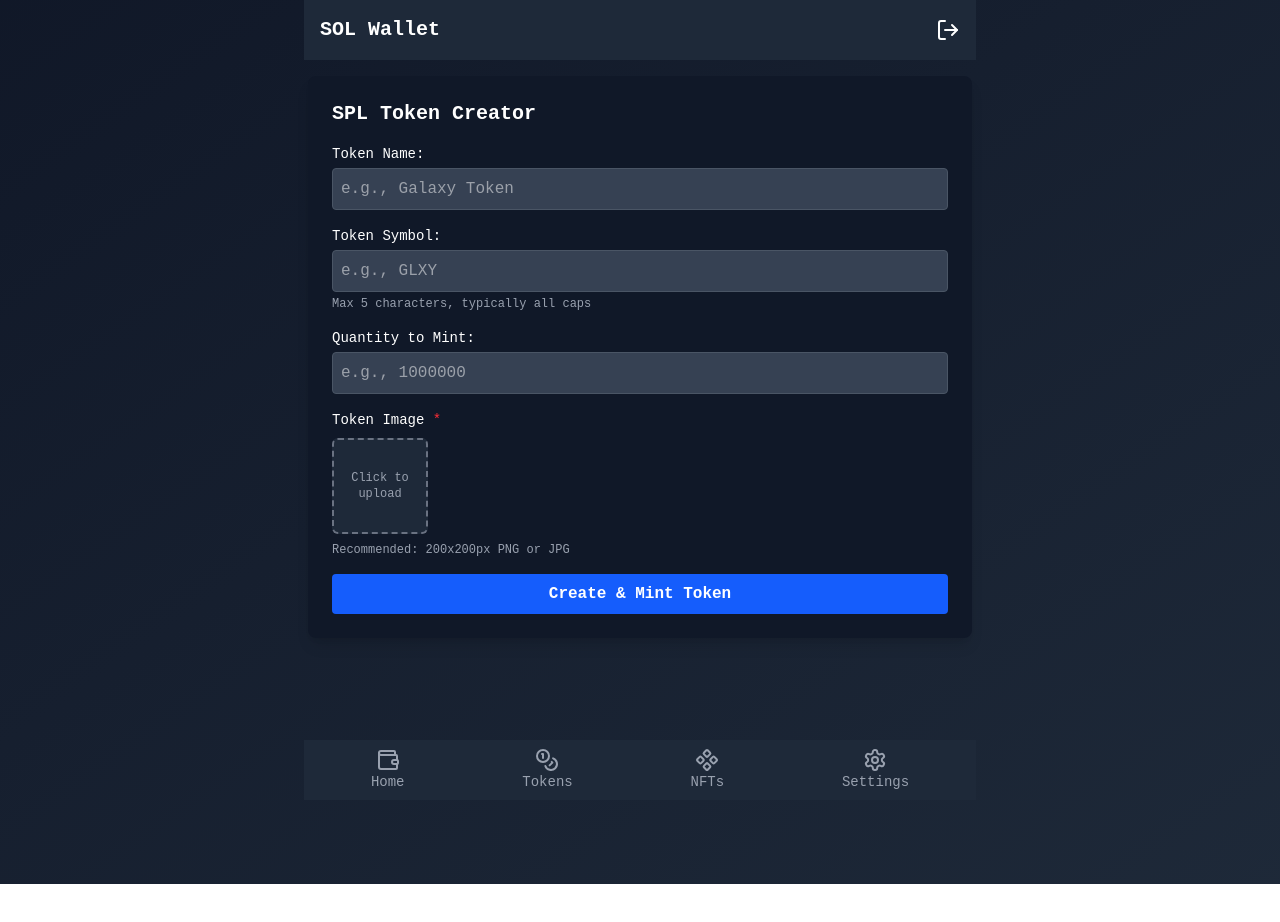
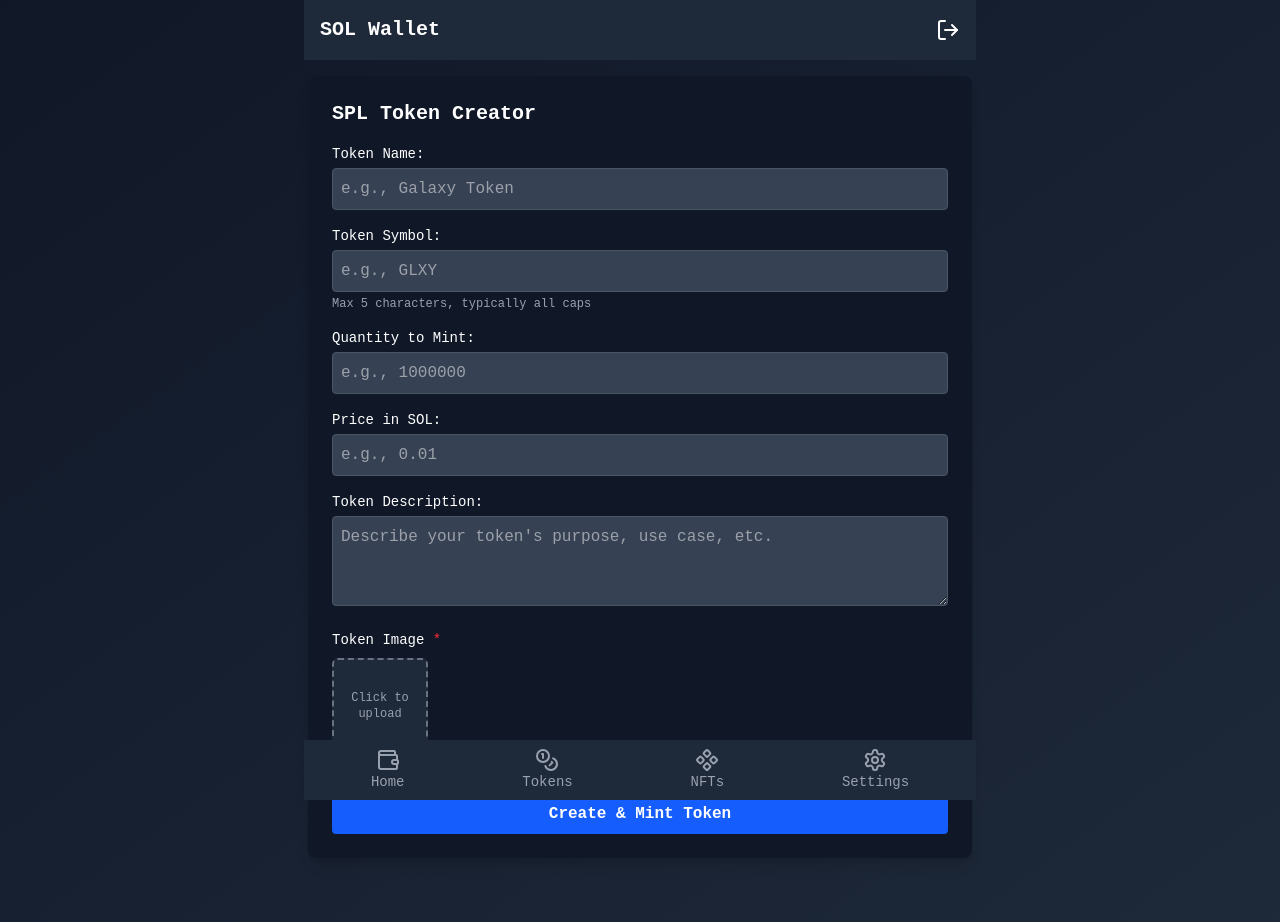
Before and after one commit to petrosrodinos/solana-wallet, a React (Vite) app: page /tokens/create in a window 1280 px wide. Shown: the top 922 px of the page. Before the commit the page ends 884 px from the top, so only its background shows below. Built offline with nearby package versions, Linux system fonts and the light colour scheme; no server answers.

Commit message:
price and description in token

```diff
--- a/src/components/Tokens/AvailableTokens/AvailableTokenCard/index.tsx
+++ b/src/components/Tokens/AvailableTokens/AvailableTokenCard/index.tsx
@@ -7,21 +7,22 @@ interface TokenProps {
 }
 
 const AvailableTokenCard: React.FC<TokenProps> = ({ token, onBuy }) => {
-  const { name, symbol, image, totalSupply, sold, price } = token;
+  const { name, symbol, image, totalSupply, sold, price, description } = token;
   return (
-    <div className="flex justify-between items-center p-3 rounded-lg border border-gray-600">
-      <div className="flex items-center gap-4">
+    <div className="flex flex-col p-3 rounded-lg border border-gray-600">
+      <div className="flex items-center gap-4 mb-3">
         <img src={image} alt={name} className="w-10 h-10 rounded-full" />
         <div>
           <h3 className="text-sm font-medium text-white">{name}</h3>
           <p className="text-xs text-gray-400">{symbol}</p>
-          <p className="text-xs text-gray-400">
-            Sold: {sold || 0} / {totalSupply}
-          </p>
         </div>
       </div>
-      <div className="flex items-center gap-4">
-        <p className="text-gray-300 text-sm font-semibold">{price}</p>
+      <p className="text-xs text-gray-400 mb-3">{description}</p>
+      <p className="text-xs text-gray-400 mb-3">
+        Sold: {sold || 0} / {totalSupply}
+      </p>
+      <div className="flex items-center justify-between">
+        <p className="text-gray-300 text-sm font-semibold">{price} SOL</p>
         <button
           onClick={() => onBuy(token)}
           className="bg-green-600 hover:bg-green-700 text-white px-4 py-2 rounded-lg text-sm font-medium transition"
--- a/src/components/Tokens/AvailableTokens/index.tsx
+++ b/src/components/Tokens/AvailableTokens/index.tsx
@@ -13,6 +13,7 @@ const AvailableTokens: React.FC = () => {
     const getTokens = async () => {
       const tokens: any = await getAllTokens();
       setTokens(tokens);
+      console.log("TOK", JSON.stringify(tokens[0]));
     };
     getTokens();
   }, []);
--- a/src/hooks/useToken.ts
+++ b/src/hooks/useToken.ts
@@ -14,7 +14,13 @@ export const useToken = () => {
 
   const createToken = async (
     pin: string,
-    formData: { quantity: string; name: string; symbol: string },
+    formData: {
+      quantity: string;
+      name: string;
+      symbol: string;
+      description: string;
+      price: string;
+    },
     uploadedImage: any
   ) => {
     setLoading(true);
@@ -46,6 +52,8 @@ export const useToken = () => {
         tokenAccount: tokenResult.tokenAccount,
         metadata: metadataUploadResult.gatewayUrl,
         image: imageUploadResult.gatewayUrl,
+        description: formData.description,
+        price: formData.price,
         totalSupply: formData.quantity,
         decimals: tokenResult.decimals,
         tokenUri: metadataUploadResult.gatewayUrl,
--- a/src/pages/tokens/create/index.tsx
+++ b/src/pages/tokens/create/index.tsx
@@ -12,6 +12,8 @@ const CreateToken = () => {
     quantity: "",
     name: "",
     symbol: "",
+    description: "",
+    price: "",
   });
   const [uploadedImage, setUploadedImage] = useState(null);
   const { togglePinPrompt, visible } = usePin();
@@ -30,9 +32,11 @@ const CreateToken = () => {
       parseInt(formData.quantity) <= 0 ||
       !formData.symbol ||
       !formData.name ||
+      !formData.description ||
+      !formData.price ||
       !uploadedImage
     ) {
-      toast.error("Please fil out all fields.");
+      toast.error("Please fill out all fields.");
       return;
     }
     togglePinPrompt();
@@ -96,6 +100,28 @@ const CreateToken = () => {
                 placeholder="e.g., 1000000"
               />
             </div>
+            <div>
+              <label className="block text-sm mb-1">Price in SOL:</label>
+              <input
+                type="number"
+                name="price"
+                value={formData.price}
+                onChange={handleInputChange}
+                className="w-full p-2 rounded bg-gray-700 text-white border border-gray-600"
+                placeholder="e.g., 0.01"
+              />
+            </div>
+            <div>
+              <label className="block text-sm mb-1">Token Description:</label>
+              <textarea
+                name="description"
+                value={formData.description}
+                onChange={handleInputChange}
+                className="w-full p-2 rounded bg-gray-700 text-white border border-gray-600"
+                placeholder="Describe your token's purpose, use case, etc."
+                rows={3}
+              />
+            </div>
 
             <ImageUploader
               onImageChange={handleImageChange}
```
